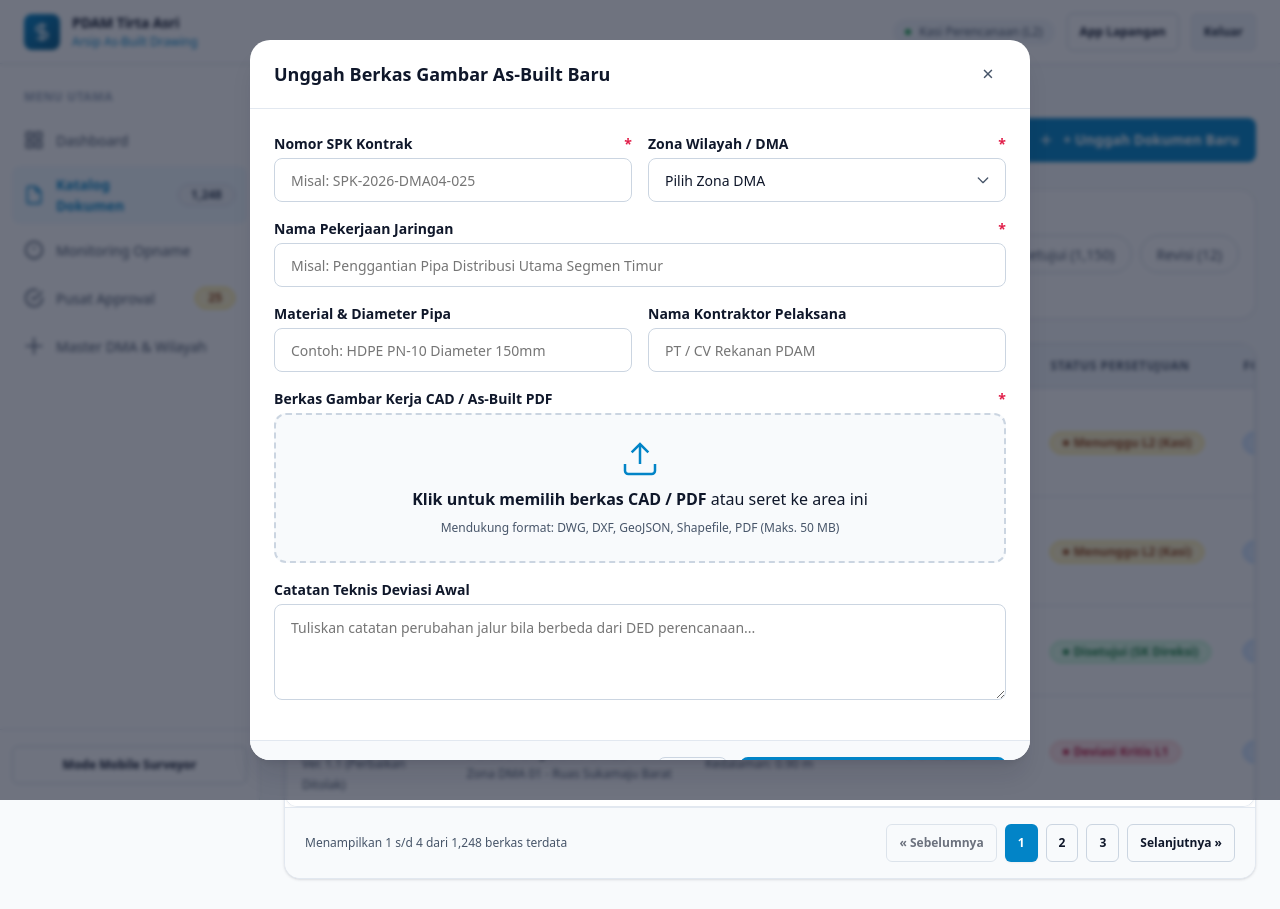
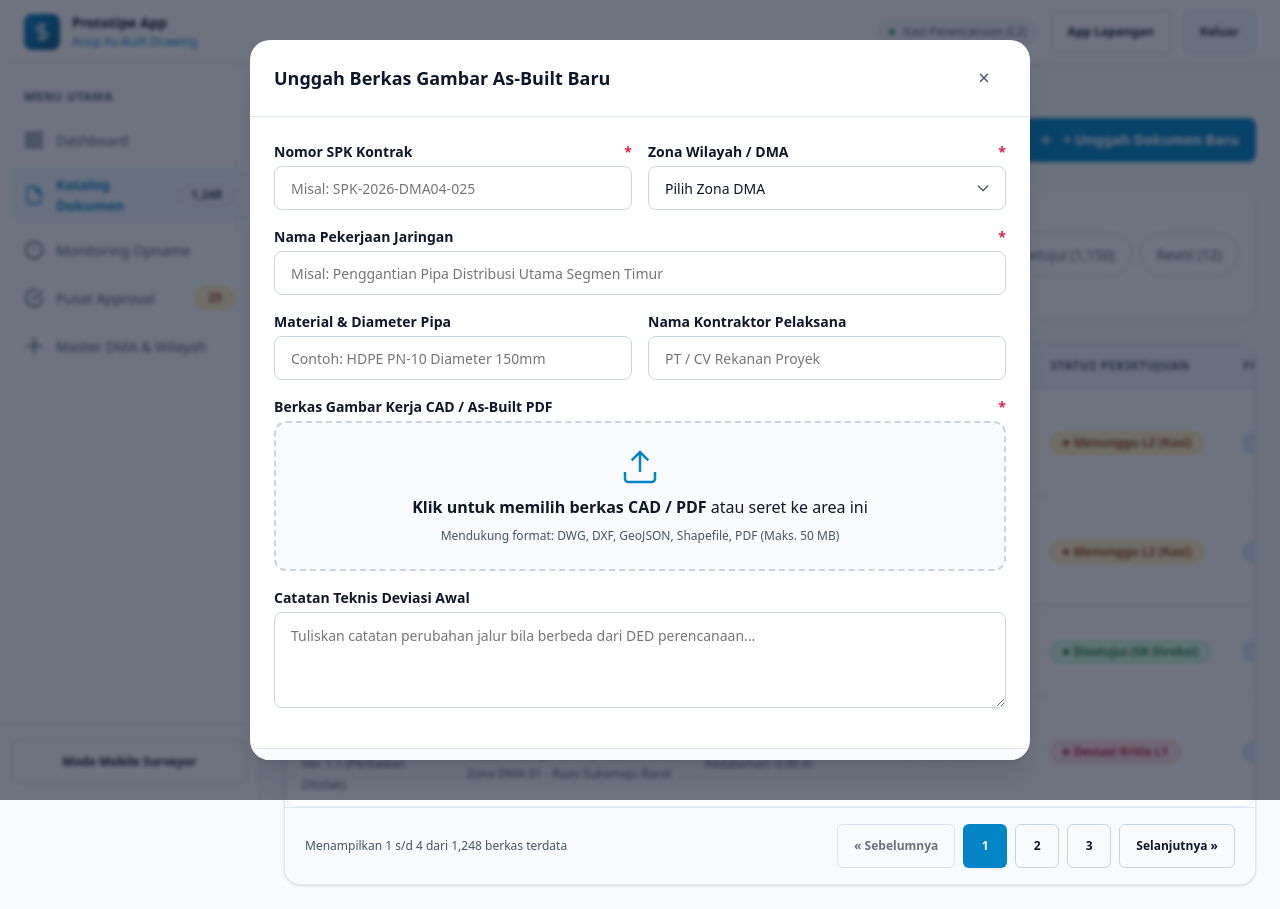
Before and after one commit to Alis-Dev-idn/demo-arsip-as-build, a plain HTML site: page dokumen-list.html in a window 1280 px wide. Both pictures are taken after a click on the link "+ Unggah Dokumen Baru". Drawn offline with Linux system fonts and the light colour scheme.

Commit message:
fix: perbaikan tab approval inbox, target sentuh, kontras wcag, dan penamaan prototipe app

```diff
--- a/css/00-tokens.css
+++ b/css/00-tokens.css
@@ -1,6 +1,6 @@
 /**
  * ====================================================================
- * ARSIP AS-BUILT DRAWING & OPNAME LAPANGAN (PDAM / BUMD)
+ * ARSIP AS-BUILT DRAWING & OPNAME LAPANGAN (PROTOTIPE APP)
  * 00-tokens.css - Design Tokens & Global CSS Variables
  * ====================================================================
  * Mematuhi: .agent/rules/03-desain-ui.md & WCAG 2.1 AA
@@ -17,7 +17,7 @@
   --sky-300: #7dd3fc;
   --sky-400: #38bdf8;
   --sky-500: #0ea5e9;
-  --sky-600: #0284c7; /* Primary Brand PDAM */
+  --sky-600: #0284c7; /* Primary Brand Prototipe App */
   --sky-700: #0369a1; /* Primary Hover / High Contrast */
   --sky-800: #075985;
   --sky-900: #0c4a6e;
--- a/css/01-reset.css
+++ b/css/01-reset.css
@@ -1,6 +1,6 @@
 /**
  * ====================================================================
- * ARSIP AS-BUILT DRAWING & OPNAME LAPANGAN (PDAM / BUMD)
+ * ARSIP AS-BUILT DRAWING & OPNAME LAPANGAN (PROTOTIPE APP)
  * 01-reset.css - CSS Reset & Base Normalization
  * ====================================================================
  * Aturan:
--- a/css/02-components.css
+++ b/css/02-components.css
@@ -1,6 +1,6 @@
 /**
  * ====================================================================
- * ARSIP AS-BUILT DRAWING & OPNAME LAPANGAN (PDAM / BUMD)
+ * ARSIP AS-BUILT DRAWING & OPNAME LAPANGAN (PROTOTIPE APP)
  * 02-components.css - Reusable UI Components (Atomic Design)
  * ====================================================================
  * Mematuhi: .agent/rules/03-desain-ui.md
@@ -101,8 +101,8 @@
 }
 
 .btn--sm {
-  min-height: 38px;
-  padding: 0 var(--space-3);
+  min-height: var(--min-touch-target);
+  padding: 0 var(--space-4);
   font-size: var(--font-xs);
   border-radius: var(--radius-sm);
 }
@@ -220,7 +220,7 @@
   display: inline-flex;
   align-items: center;
   gap: var(--space-2);
-  min-height: 38px;
+  min-height: var(--min-touch-target);
   padding: 0 var(--space-4);
   font-size: var(--font-sm);
   font-weight: var(--font-medium);
@@ -242,8 +242,8 @@
 .chip.is-active {
   border-color: var(--color-primary-base);
   background-color: var(--color-primary-surface);
-  color: var(--color-primary-base);
-  font-weight: var(--font-semibold);
+  color: var(--sky-800);
+  font-weight: var(--font-bold);
 }
 
 /* ====================================================================
@@ -608,8 +608,10 @@ textarea.form-control {
   display: inline-flex;
   align-items: center;
   justify-content: center;
-  width: 36px;
-  height: 36px;
+  width: var(--min-touch-target);
+  height: var(--min-touch-target);
+  min-width: var(--min-touch-target);
+  min-height: var(--min-touch-target);
   border-radius: var(--radius-full);
   color: var(--color-text-muted);
   font-size: var(--font-xl);
--- a/css/03-web-layout.css
+++ b/css/03-web-layout.css
@@ -1,6 +1,6 @@
 /**
  * ====================================================================
- * ARSIP AS-BUILT DRAWING & OPNAME LAPANGAN (PDAM / BUMD)
+ * ARSIP AS-BUILT DRAWING & OPNAME LAPANGAN (PROTOTIPE APP)
  * 03-web-layout.css - Web Layout & Responsive Grid
  * ====================================================================
  * Layout Desktop (1280px+), Tablet (768px-1024px), Mobile (<768px)
@@ -124,7 +124,7 @@
 .sidebar__heading {
   font-size: var(--font-xs);
   font-weight: var(--font-bold);
-  color: var(--color-text-subtle);
+  color: var(--slate-600);
   text-transform: uppercase;
   letter-spacing: 0.05em;
   padding: var(--space-2) var(--space-3);
--- a/css/04-app-view.css
+++ b/css/04-app-view.css
@@ -1,6 +1,6 @@
 /**
  * ====================================================================
- * ARSIP AS-BUILT DRAWING & OPNAME LAPANGAN (PDAM / BUMD)
+ * ARSIP AS-BUILT DRAWING & OPNAME LAPANGAN (PROTOTIPE APP)
  * 04-app-view.css - Mobile Shell App View (Material 3 Style)
  * ====================================================================
  * - Desktop: Smartphone Frame Mockup (390px x 844px) terpusat
--- a/dokumen-list.html
+++ b/dokumen-list.html
@@ -3,7 +3,7 @@
 <head>
   <meta charset="UTF-8">
   <meta name="viewport" content="width=device-width, initial-scale=1.0">
-  <title>Katalog Dokumen As-Built Drawing - PDAM Tirta Asri</title>
+  <title>Katalog Dokumen As-Built Drawing - Prototipe App</title>
   <link rel="stylesheet" href="css/00-tokens.css">
   <link rel="stylesheet" href="css/01-reset.css">
   <link rel="stylesheet" href="css/02-components.css">
@@ -26,7 +26,7 @@
           </svg>
         </div>
         <div class="web-topbar__brand-text">
-          <span class="web-topbar__brand-title">PDAM Tirta Asri</span>
+          <span class="web-topbar__brand-title">Prototipe App</span>
           <span class="web-topbar__brand-sub">Arsip As-Built Drawing</span>
         </div>
       </a>
@@ -315,11 +315,11 @@
         <div class="card__footer" style="justify-content: space-between;">
           <span class="form-hint">Menampilkan 1 s/d 4 dari 1,248 berkas terdata</span>
           <div style="display: flex; gap: var(--space-2);">
-            <button type="button" class="btn btn--outline btn--sm" disabled>« Sebelumnya</button>
-            <button type="button" class="btn btn--primary btn--sm">1</button>
-            <button type="button" class="btn btn--outline btn--sm">2</button>
-            <button type="button" class="btn btn--outline btn--sm">3</button>
-            <button type="button" class="btn btn--outline btn--sm">Selanjutnya »</button>
+            <button type="button" class="btn btn--outline btn--sm" style="min-width: 44px;" disabled>« Sebelumnya</button>
+            <button type="button" class="btn btn--primary btn--sm" style="min-width: 44px;">1</button>
+            <button type="button" class="btn btn--outline btn--sm" style="min-width: 44px;">2</button>
+            <button type="button" class="btn btn--outline btn--sm" style="min-width: 44px;">3</button>
+            <button type="button" class="btn btn--outline btn--sm" style="min-width: 44px;">Selanjutnya »</button>
           </div>
         </div>
       </section>
@@ -365,7 +365,7 @@
             </div>
             <div class="form-group">
               <label for="kontraktor" class="form-label">Nama Kontraktor Pelaksana</label>
-              <input type="text" id="kontraktor" class="form-control" placeholder="PT / CV Rekanan PDAM">
+              <input type="text" id="kontraktor" class="form-control" placeholder="PT / CV Rekanan Proyek">
             </div>
           </div>
 
```
Also changed, not shown: admin-master.html (+2 -2 lines), app/index.html (+3 -3 lines), approval-inbox.html (+10 -10 lines), dashboard.html (+3 -3 lines), dokumen-detail.html (+6 -6 lines), index.html (+5 -5 lines), opname-monitoring.html (+4 -4 lines), 1 other file.
